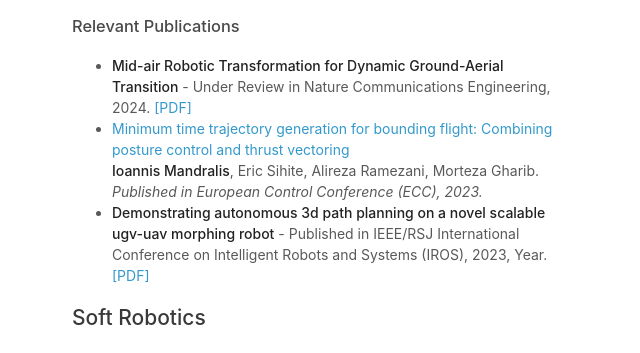
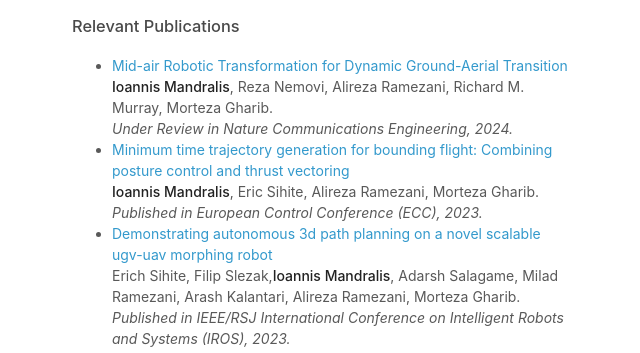
Before and after one commit to mandralis/mandralis.github.io, a plain HTML site: page index.html in a window 1280 px wide. Shown: the part 1494-1847 px from the top of the page, without its empty margins (498-1138 px from the left). Drawn offline with Linux system fonts and the light colour scheme.

Commit message:
change pubs

```diff
--- a/index.html
+++ b/index.html
@@ -71,7 +71,9 @@
         <h3>Relevant Publications</h3>
         <ul>
           <li>
-            <strong>Mid-air Robotic Transformation for Dynamic Ground-Aerial Transition</strong> - Under Review in Nature Communications Engineering, 2024. <a href="#">[PDF]</a>
+            <a href="#">Mid-air Robotic Transformation for Dynamic Ground-Aerial Transition</a>
+            <br> <strong>Ioannis Mandralis</strong>, Reza Nemovi, Alireza Ramezani, Richard M. Murray, Morteza Gharib.
+            <br><em>Under Review in Nature Communications Engineering, 2024.</em>
             <br>
           </li>
           <li>
@@ -80,7 +82,12 @@
             <br><em>Published in European Control Conference (ECC), 2023.</em>
             <br>
           </li>
-          <li><strong>Demonstrating autonomous 3d path planning on a novel scalable ugv-uav morphing robot</strong> - Published in  IEEE/RSJ International Conference on Intelligent Robots and Systems (IROS), 2023, Year. <a href="https://ieeexplore.ieee.org/iel7/10341341/10341342/10342189.pdf">[PDF]</a></li>
+          <li>
+            <a href="https://ieeexplore.ieee.org/iel7/10341341/10341342/10342189.pdf">Demonstrating autonomous 3d path planning on a novel scalable ugv-uav morphing robot</a>
+            <br>Erich Sihite, Filip Slezak,<strong>Ioannis Mandralis</strong>, Adarsh Salagame, Milad Ramezani, Arash Kalantari, Alireza Ramezani, Morteza Gharib.
+            <br><em>Published in  IEEE/RSJ International Conference on Intelligent Robots and Systems (IROS), 2023.</em>
+            <br>
+          </li>
         </ul>
         <h2>Soft Robotics</h2>
         <p>
```
